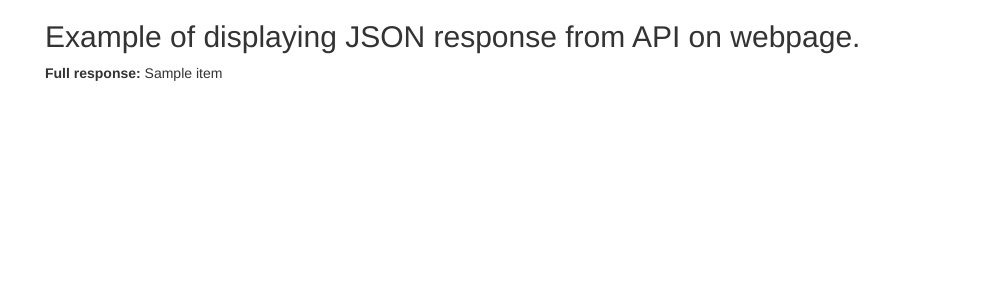
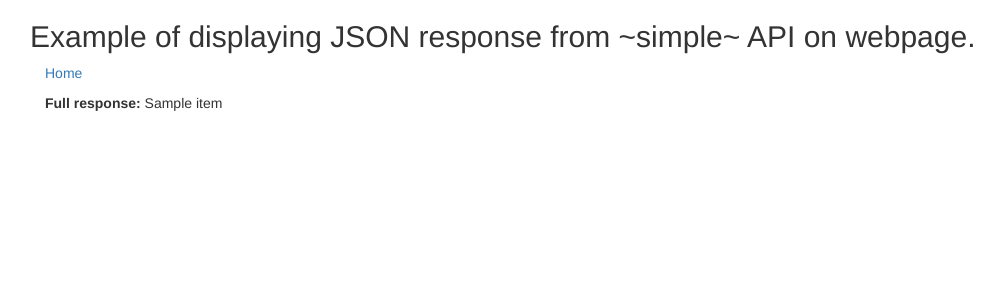
Before and after one commit to eelegiap/flask-example, a Flask app: page / in a window 1280 px wide. Shown: the top 300 px of the page, without its empty margins (25-1029 px from the left). Run offline with Flask 2, Linux system fonts and the light colour scheme; a database or web service that is not in the repository returns one stand-in record (values such as "Sample title"); data that the repository does not hold is empty; some libraries are stand-ins or nearby versions.

Commit message:
simplifying

```diff
--- a/app.py
+++ b/app.py
@@ -19,7 +19,3 @@ def index():
 @app.route('/about')
 def about():
   return render_template('about.html')
-
-
-if __name__ == '__main__':
-  app.run(port=33507)
--- a/requirements.txt
+++ /dev/null
@@ -1,2 +0,0 @@
-gunicorn==19.9.0
-requests==2.20.0
--- a/runtime.txt
+++ /dev/null
@@ -1 +0,0 @@
-python-3.6.5
--- a/templates/index.html
+++ b/templates/index.html
@@ -1,25 +1,25 @@
 <!doctype html>
 <html lang="en">
+
 <head>
   <meta charset="utf-8">
   <meta name="viewport" content="width=device-width, initial-scale=1, shrink-to-fit=no">
-    <meta name="description" content="Skeleton application demoing Heroku and Flask integration.">
-    <meta name="author" content="@gotoariel">
-    <!-- <link rel="icon" href="favicon.ico"> -->
-
   <title>Flask App Example</title>
-
   <!-- Bootstrap core CSS -->
   <link rel="stylesheet" href="https://maxcdn.bootstrapcdn.com/bootstrap/3.3.7/css/bootstrap.min.css">
 </head>
+
 <body>
   <div class="container">
     <div class="row">
-        <div class="col-lg-12 text-left">
-          <h2>Example of displaying JSON response from API on webpage.</h2>
+      <h2>Example of displaying JSON response from ~simple~ API on webpage.</h2>
+      <div class="col-md-12">
+        <p><a href="/">Home</a></p>
+      </div>
+    </div>
+    <div class="row">
+      <div class="col-md-12">
         <p><span style="font-weight: bold">Full response: </span><span>{{ response }}</span></p>
-
-          </ul>
       </div>
     </div>
   </div>
@@ -31,4 +31,5 @@
   <script src="https://cdnjs.cloudflare.com/ajax/libs/jquery/3.2.1/jquery.js"></script>
   <script src="https://maxcdn.bootstrapcdn.com/bootstrap/3.3.7/js/bootstrap.min.js"></script>
 </body>
+
 </html>
```
Also changed, not shown: conda-requirements.txt (deleted, +0 -7 lines), templates/about.html (+4 -4 lines), 2 other files. Lines whose indentation alone changed are shown as unchanged.
